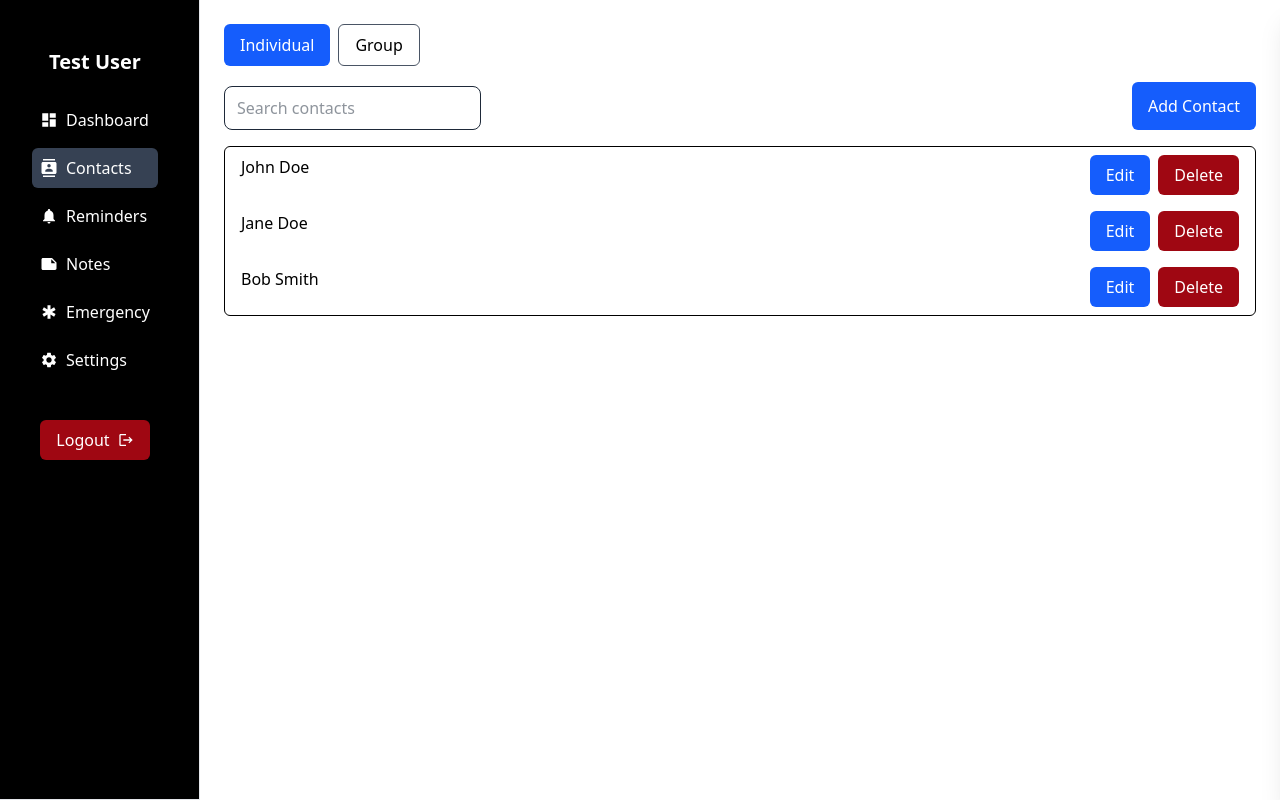
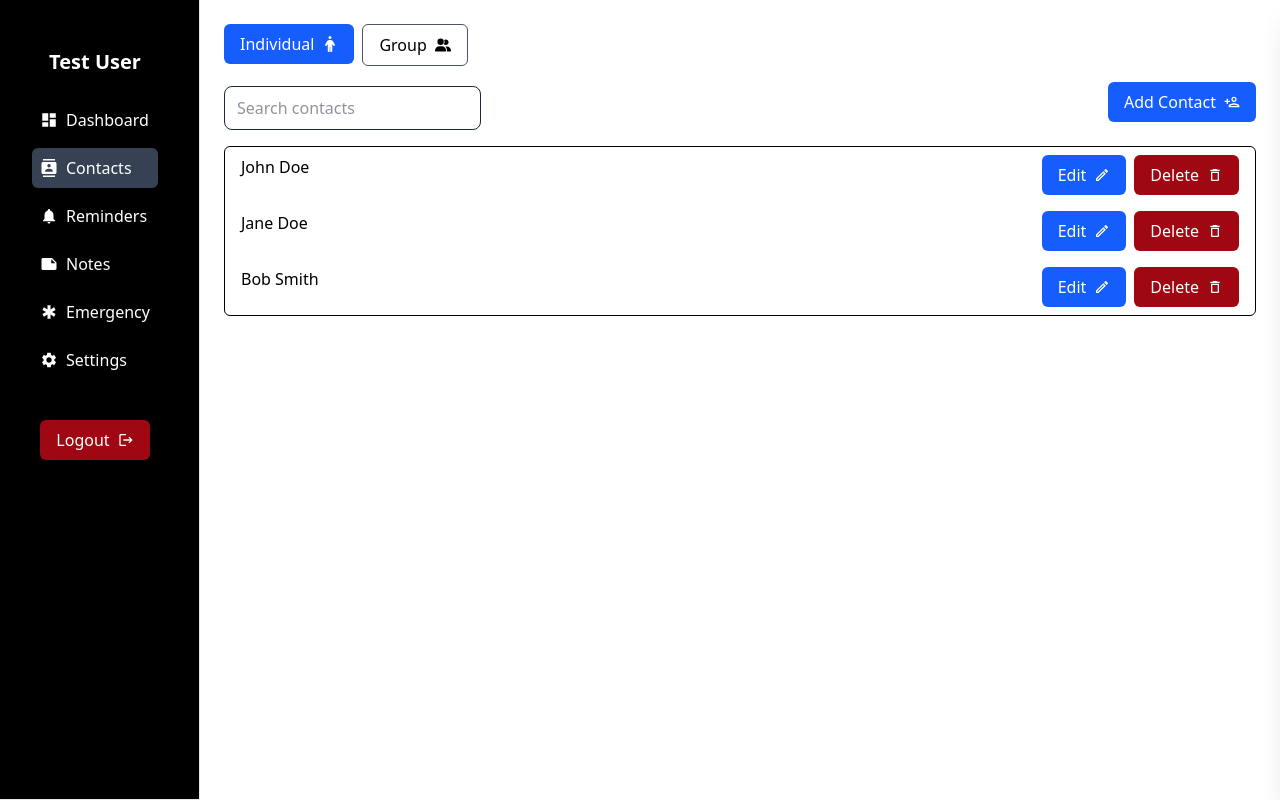
Before and after one commit to sushant2051/FypTesting, a React (Vite) app: page /contacts in a window 1280 px wide. Built offline with nearby package versions, Linux system fonts and the light colour scheme.

Commit message:
update the contact section

```diff
--- a/src/features/contact/Contact.tsx
+++ b/src/features/contact/Contact.tsx
@@ -7,6 +7,23 @@ import {
   ContactSchema,
   type ContactType,
 } from "./validation/contact.validation";
+import { FaPerson } from "react-icons/fa6";
+import { FaUserGroup } from "react-icons/fa6";
+import { MdOutlinePersonAdd } from "react-icons/md";
+import { MdDeleteOutline } from "react-icons/md";
+import { MdOutlineEdit } from "react-icons/md";
+import MotionWrapper from "../../components/animation/MotionWrapper";
+import { FaCheck } from "react-icons/fa";
+import { MdOutlineCreateNewFolder } from "react-icons/md";
+import {
+  blurIn,
+  combo,
+  fadeUp,
+  rotateIn,
+  scaleIn,
+  slideLeft,
+  slideRight,
+} from "../../components/animation/Variants";
 
 type GroupType = {
   id: number;
@@ -159,51 +176,72 @@ const Contact = () => {
   return (
     <div className="p-6 w-full flex flex-col gap-4">
       <div className="flex gap-2">
+        <MotionWrapper variants={slideLeft}>
           <Button
             label="Individual"
             variant={activeTab === "INDIVIDUAL" ? "primary" : "outline"}
             onClick={() => setActiveTab("INDIVIDUAL")}
-        />
+          >
+            <FaPerson />
+          </Button>
+        </MotionWrapper>
+        <MotionWrapper variants={slideRight}>
           <Button
             label="Group"
             variant={activeTab === "GROUP" ? "primary" : "outline"}
             onClick={() => setActiveTab("GROUP")}
-        />
+          >
+            <FaUserGroup />
+          </Button>
+        </MotionWrapper>
       </div>
       {activeTab === "INDIVIDUAL" && !showForm && (
         <>
           <div className="flex justify-between">
+            <MotionWrapper variants={slideRight}>
               <InputField
                 placeholder="Search contacts"
                 value={searchQuery}
                 onChange={(e) => setSearchQuery(e.target.value)}
               />
-            <Button label="Add Contact" onClick={handleAddContact} />
+            </MotionWrapper>
+            <MotionWrapper variants={slideLeft}>
+              <Button label="Add Contact" onClick={handleAddContact}>
+                <MdOutlinePersonAdd />
+              </Button>
+            </MotionWrapper>
           </div>
-
+          <MotionWrapper variants={fadeUp}>
             <div className="border rounded-md">
               {filteredContacts.map((c) => (
                 <div key={c.id} className="flex px-4 py-2 justify-between">
                   <span>{c.name}</span>
                   <span className="flex gap-2">
-                  <Button label="Edit" onClick={() => handleEdit(c)} />
+                    <Button label="Edit" onClick={() => handleEdit(c)}>
+                      <MdOutlineEdit />
+                    </Button>
                     <Button
                       label="Delete"
                       variant="secondary"
                       onClick={() => handleDelete(c.id)}
-                  />
+                    >
+                      <MdDeleteOutline />
+                    </Button>
                   </span>
                 </div>
               ))}
             </div>
+          </MotionWrapper>
         </>
       )}
 
       {activeTab === "INDIVIDUAL" && showForm && (
+        <MotionWrapper variants={combo}>
           <form
             className="border p-4 flex flex-col gap-2"
             onSubmit={handleSubmit}
           >
+            <MotionWrapper variants={scaleIn}>
               <button
                 type="button"
                 onClick={() => setShowForm(false)}
@@ -211,6 +249,7 @@ const Contact = () => {
               >
                 <IoArrowBack /> Go Back
               </button>
+            </MotionWrapper>
 
             <InputField
               name="name"
@@ -252,15 +291,23 @@ const Contact = () => {
               onChange={handleChange}
               className="border p-2 rounded"
             />
-
-          <Button type="submit" label="Save Contact" />
+            <MotionWrapper variants={rotateIn}>
+              <Button type="submit" label="Save Contact">
+                <FaCheck />
+              </Button>
+            </MotionWrapper>
           </form>
+        </MotionWrapper>
       )}
 
       {activeTab === "GROUP" && !showGroupForm && (
         <>
-          <Button label="Create Group" onClick={() => setShowGroupForm(true)} />
-
+          <MotionWrapper variants={scaleIn}>
+            <Button label="Create Group" onClick={() => setShowGroupForm(true)}>
+              <MdOutlineCreateNewFolder />
+            </Button>
+          </MotionWrapper>
+          <MotionWrapper variants={combo}>
             <div className="border rounded-md">
               {groups.map((group) => (
                 <div
@@ -279,11 +326,13 @@ const Contact = () => {
                 <p className="p-4 text-gray-500">No groups created</p>
               )}
             </div>
+          </MotionWrapper>
         </>
       )}
 
       {activeTab === "GROUP" && showGroupForm && (
         <div className="border p-4 flex flex-col gap-4">
+          <MotionWrapper variants={scaleIn}>
             <button
               type="button"
               onClick={() => setShowGroupForm(false)}
@@ -291,44 +340,58 @@ const Contact = () => {
             >
               <IoArrowBack /> Go Back
             </button>
-
+          </MotionWrapper>
+          <MotionWrapper variants={slideLeft}>
             <InputField
               label="Group Name"
               value={groupName}
               onChange={(e) => setGroupName(e.target.value)}
               errors={errors.groupName}
             />
-
+          </MotionWrapper>
           {contacts.map((c) => (
             <label key={c.id} className="flex gap-2">
+              <MotionWrapper variants={slideRight}>
                 <input
                   type="checkbox"
                   checked={selectedContacts.includes(c.id)}
                   onChange={() => toggleContactSelection(c.id)}
                 />
-              {c.name}
+              </MotionWrapper>
+              <MotionWrapper variants={slideLeft}>
+                <p>{c.name}</p>
+              </MotionWrapper>
             </label>
           ))}
-
-          <Button label="Save Group" onClick={handleCreateGroup} />
+          <MotionWrapper variants={blurIn}>
+            <Button label="Save Group" onClick={handleCreateGroup}>
+              <FaCheck />
+            </Button>
+          </MotionWrapper>
         </div>
       )}
       {selectedGroup && (
+        <MotionWrapper variants={combo}>
           <div className="fixed inset-0 bg-black/40 flex items-center justify-center z-50">
             <div className="bg-white w-full max-w-md rounded-md p-4">
               <div className="flex justify-between items-center mb-3">
                 <h2 className="font-bold text-lg">{selectedGroup.name}</h2>
+                <MotionWrapper variants={rotateIn}>
                   <button
                     className="cursor-pointer"
                     onClick={() => setSelectedGroup(null)}
                   >
                     ✕
                   </button>
+                </MotionWrapper>
               </div>
 
               <div className="flex flex-col gap-2">
                 {selectedGroup.members.map((m) => (
-                <div key={m.id} className="flex justify-between border-b pb-1">
+                  <div
+                    key={m.id}
+                    className="flex justify-between border-b pb-1"
+                  >
                     <span>{m.name}</span>
                     <span>{m.phone}</span>
                   </div>
@@ -336,6 +399,7 @@ const Contact = () => {
               </div>
             </div>
           </div>
+        </MotionWrapper>
       )}
     </div>
   );
```
Lines whose indentation alone changed are shown as unchanged.
